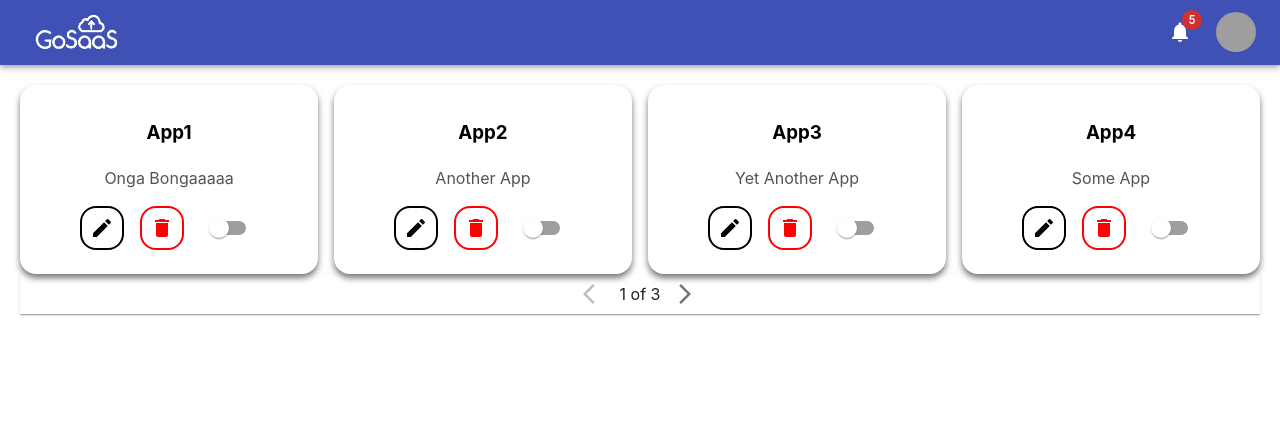
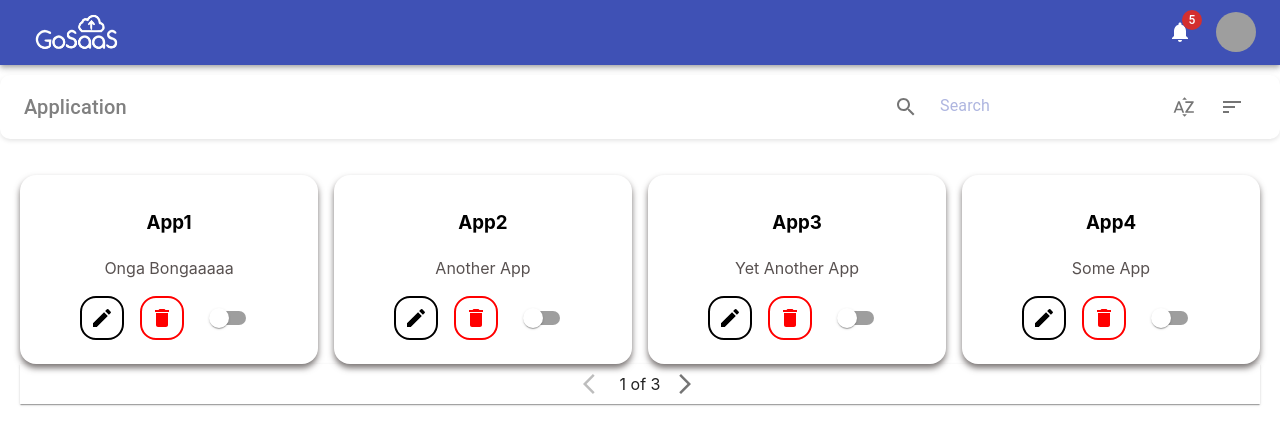
Before and after one commit to HamnaWahid/NotificationManagerApp, a React (Vite) app: page /Dashboard in a window 1280 px wide. Shown: the top 444 px of the page. Built offline with nearby package versions, Linux system fonts and the light colour scheme; grey boxes are pictures that could not be loaded.

Commit message:
toolbar completed and used in dashboard

```diff
--- a/package.json
+++ b/package.json
@@ -12,6 +12,8 @@
   "dependencies": {
     "@emotion/react": "^11.11.1",
     "@emotion/styled": "^11.11.0",
+    "@material-ui/core": "^4.12.4",
+    "@material-ui/icons": "^4.11.3",
     "@mui/icons-material": "^5.14.7",
     "@mui/material": "^5.14.7",
     "@mui/system": "^5.14.7",
--- /dev/null
+++ b/src/common/Toolbar/ToolBar.tsx
@@ -0,0 +1,86 @@
+import React from 'react';
+import {
+  Toolbar,
+  Typography,
+  InputBase,
+  IconButton,
+  Menu,
+  MenuItem,
+} from '@material-ui/core';
+import { Search, Sort, SortByAlpha } from '@material-ui/icons';
+import './ToolbarStyles.css';
+
+interface ToolbarHeaderProps {
+  title: string;
+}
+
+const ToolbarHeader: React.FC<ToolbarHeaderProps> = ({ title }) => {
+  const [sortAnchorEl, setSortAnchorEl] = React.useState<null | HTMLElement>(
+    null
+  );
+  const [alphaSortAnchorEl, setAlphaSortAnchorEl] =
+    React.useState<null | HTMLElement>(null);
+
+  const handleClickSort = (event: React.MouseEvent<HTMLElement>) => {
+    setSortAnchorEl(event.currentTarget);
+  };
+
+  const handleClickSortByAlpha = (event: React.MouseEvent<HTMLElement>) => {
+    setAlphaSortAnchorEl(event.currentTarget);
+  };
+
+  const handleClose = () => {
+    setSortAnchorEl(null);
+    setAlphaSortAnchorEl(null);
+  };
+
+  return (
+    <Toolbar className='curved-appbar toolbar-header'>
+      <Typography variant='h6' style={{ flexGrow: 1, color: 'grey' }}>
+        {title}
+      </Typography>
+      <div style={{ position: 'relative' }}>
+        <IconButton>
+          <Search />
+        </IconButton>
+
+        <InputBase
+          placeholder='Search'
+          style={{ color: '#3f51b5', marginLeft: '10px' }}
+          inputProps={{ 'aria-label': 'search' }}
+        />
+      </div>
+      <div>
+        <IconButton onClick={handleClickSortByAlpha}>
+          <SortByAlpha />
+        </IconButton>
+        <Menu
+          anchorEl={alphaSortAnchorEl}
+          keepMounted
+          open={Boolean(alphaSortAnchorEl)}
+          onClose={handleClose}
+        >
+          <MenuItem onClick={handleClose}>Sort by Name</MenuItem>
+          <MenuItem onClick={handleClose}>Sort by Date</MenuItem>
+          <MenuItem onClick={handleClose}>Sort by Size</MenuItem>
+        </Menu>
+      </div>
+      <div>
+        <IconButton onClick={handleClickSort}>
+          <Sort />
+        </IconButton>
+        <Menu
+          anchorEl={sortAnchorEl}
+          keepMounted
+          open={Boolean(sortAnchorEl)}
+          onClose={handleClose}
+        >
+          <MenuItem onClick={handleClose}>Ascending</MenuItem>
+          <MenuItem onClick={handleClose}>Descending</MenuItem>
+        </Menu>
+      </div>
+    </Toolbar>
+  );
+};
+
+export default ToolbarHeader;
--- /dev/null
+++ b/src/common/Toolbar/ToolbarStyles.css
@@ -0,0 +1,14 @@
+/* styles.css */
+.curved-appbar {
+  border-radius: 10px;
+}
+.toolbar-header {
+  position: fixed;
+  margin-top: 10px;
+  margin-left: auto;
+  margin-right: auto;
+  margin-bottom: 16px;
+  max-width: 1500px;
+  background-color: white;
+  box-shadow: 0 2px 4px rgba(0, 0, 0, 0.1);
+}
--- a/src/pages/Dashboard/Dashboard.tsx
+++ b/src/pages/Dashboard/Dashboard.tsx
@@ -1,20 +1,20 @@
-import React, { useState } from "react";
-import AppTile from "../../components/Apps/AppTile";
-import "./Dashboard.css";
-import { Slide, Paper, Grid, IconButton } from "@mui/material";
-import { ArrowBackIos, ArrowForwardIos } from "@mui/icons-material";
+import { useState } from 'react';
+import AppTile from '../../components/Apps/AppTile';
+import './Dashboard.css';
+import { Slide, Paper, Grid, IconButton } from '@mui/material';
+import { ArrowBackIos, ArrowForwardIos } from '@mui/icons-material';
+import Toolbar from '../../common/Toolbar/ToolBar';
 
 const appTilesData = [
-  { title: "App1", description: "Onga Bongaaaaa" },
-  { title: "App2", description: "Another App" },
-  { title: "App3", description: "Yet Another App" },
-  { title: "App4", description: "Some App" },
-  { title: "App5", description: "Yet Another App" },
-  { title: "App6", description: "Yet Another App" },
-  { title: "App7", description: "Yet Another App" },
-  { title: "App8", description: "Yet Another App" },
-  { title: "App9", description: "Yet Another App" },
-  // Add more app tile data as needed...
+  { title: 'App1', description: 'Onga Bongaaaaa' },
+  { title: 'App2', description: 'Another App' },
+  { title: 'App3', description: 'Yet Another App' },
+  { title: 'App4', description: 'Some App' },
+  { title: 'App5', description: 'Yet Another App' },
+  { title: 'App6', description: 'Yet Another App' },
+  { title: 'App7', description: 'Yet Another App' },
+  { title: 'App8', description: 'Yet Another App' },
+  { title: 'App9', description: 'Yet Another App' },
 ];
 
 const tilesPerRow = 4; // Number of tiles to display per row
@@ -37,8 +37,10 @@ const Dashboard = () => {
   const displayedAppTiles = appTilesData.slice(startIndex, endIndex);
 
   return (
-    <div className="dashboard">
-      <Slide direction="left" in={true} mountOnEnter unmountOnExit>
+    <div>
+      <Toolbar title='Application' />
+      <div className='dashboard'>
+        <Slide direction='left' in={true} mountOnEnter unmountOnExit>
           <Grid container spacing={2}>
             {displayedAppTiles.map((data, index) => (
               <Grid item xs={12} sm={6} md={3} key={index}>
@@ -48,7 +50,7 @@ const Dashboard = () => {
                   onUpdateClick={() => {}}
                   onDeleteClick={() => {}}
                   onToggleClick={function (): void {
-                  throw new Error("Function not implemented.");
+                    throw new Error('Function not implemented.');
                   }}
                   isToggled={false}
                 />
@@ -60,15 +62,15 @@ const Dashboard = () => {
         <Paper elevation={1} square>
           <div
             style={{
-            display: "flex",
-            justifyContent: "center",
-            alignItems: "center",
+              display: 'flex',
+              justifyContent: 'center',
+              alignItems: 'center',
             }}
           >
             <IconButton onClick={handleBack} disabled={activeStep === 0}>
               <ArrowBackIos />
             </IconButton>
-          <span style={{ margin: "0 5px" }}>
+            <span style={{ margin: '0 5px' }}>
               {activeStep + 1} of {maxSteps}
             </span>
             <IconButton
@@ -80,6 +82,7 @@ const Dashboard = () => {
           </div>
         </Paper>
       </div>
+    </div>
   );
 };
 
--- a/src/routes/Routes.tsx
+++ b/src/routes/Routes.tsx
@@ -7,13 +7,13 @@ import AddApp from '../pages/AddApp';
 import EventEdit from '../pages/EditEvent';
 import AddEvent from '../pages/AddEvent';
 import NotificationEdit from '../pages/EditNotification';
-import Loading from '../common/Loading';
 import AddNotification from '../pages/AddNotification';
 
 function App() {
   return (
     <Routes>
       <Route path='/' element={<LoginPage />} />
+
       <Route
         path='/Dashboard'
         element={
@@ -70,14 +70,6 @@ function App() {
           </Wrapper>
         }
       />
-      <Route
-        path='/Loading'
-        element={
-          <Wrapper>
-            <Loading />
-          </Wrapper>
-        }
-      />
     </Routes>
   );
 }
```
Also changed, not shown: 1 other file (tests, documents, lock files or other folders). Lines whose indentation alone changed are shown as unchanged.
